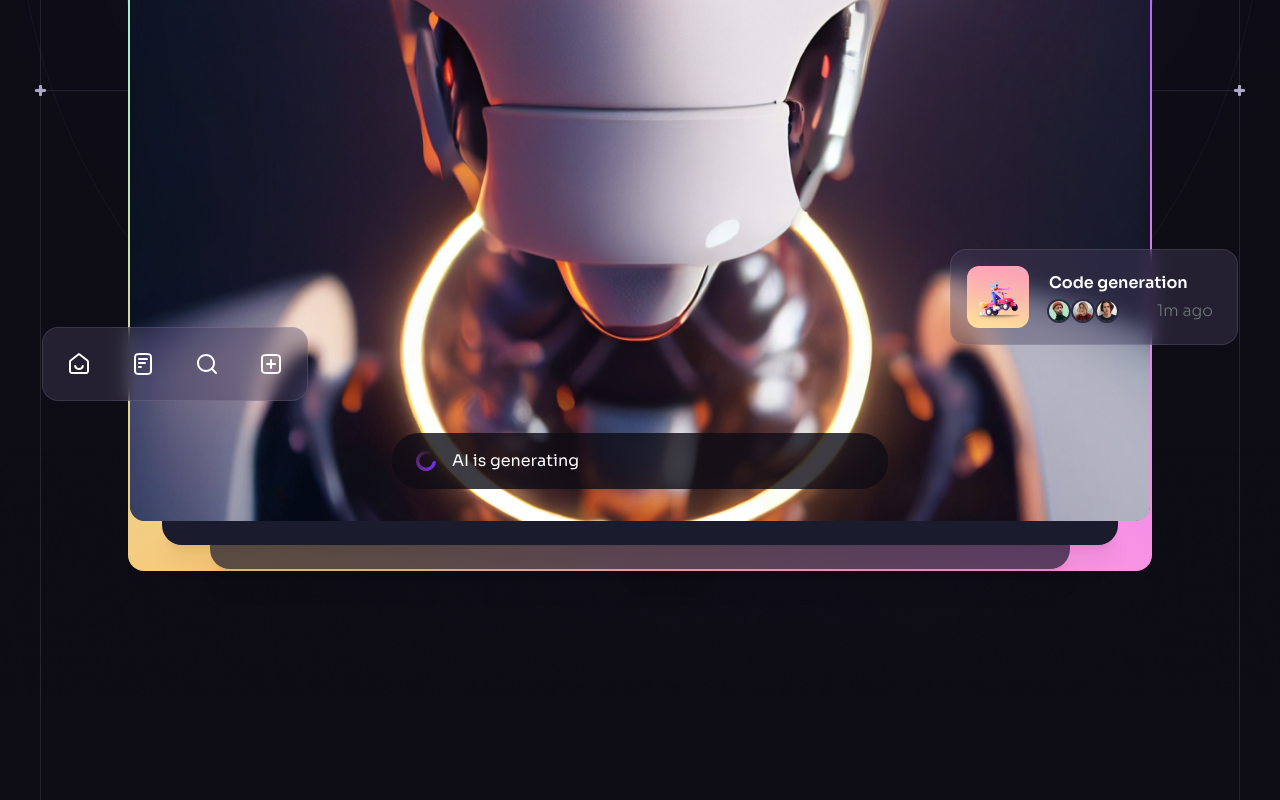
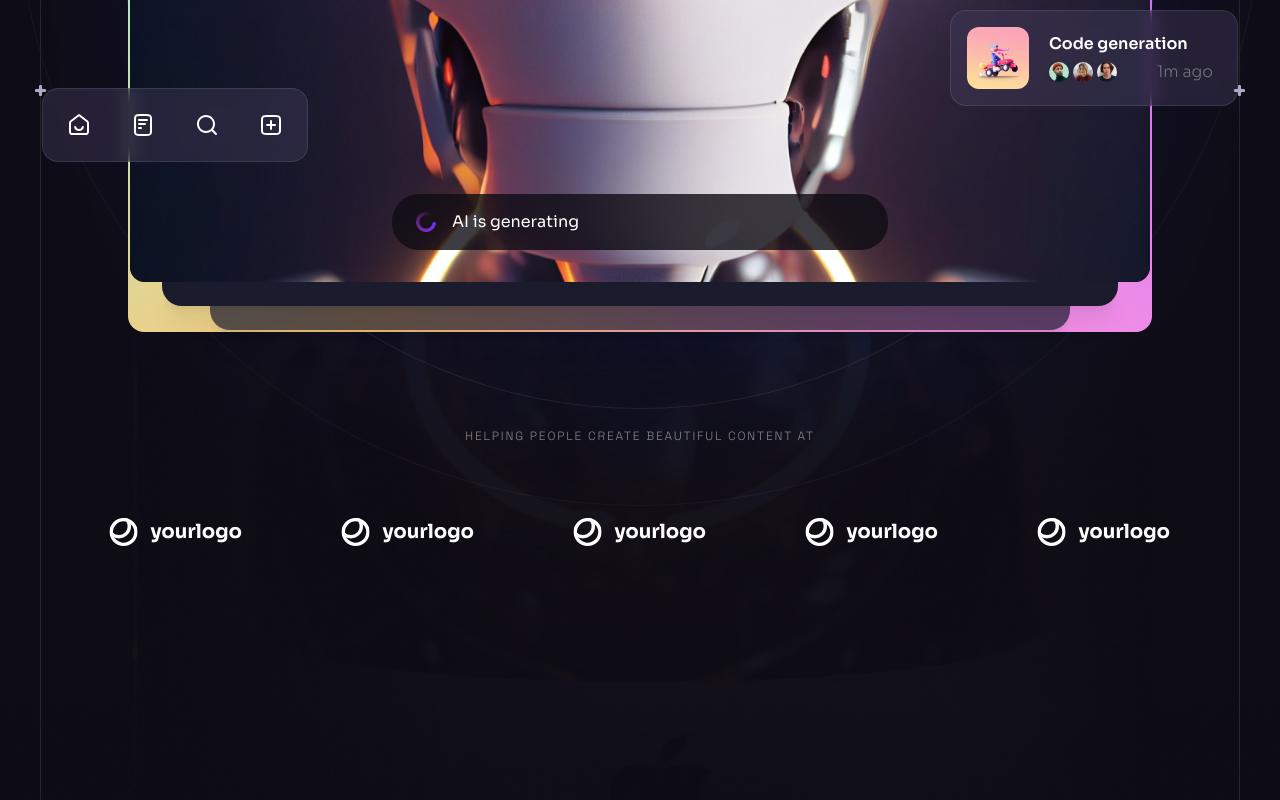
Before and after one commit to mehmeteminavcil/brainwave, a React (Vite) app: page / in a window 1280 px wide. Shown: the part 794-1594 px from the top of the page. Built offline with nearby package versions, Linux system fonts and the light colour scheme.

Commit message:
added componyLogos,Benefits Section and Heading

```diff
--- a/src/App.jsx
+++ b/src/App.jsx
@@ -1,4 +1,5 @@
 import ButtonGradient from "./assets/svg/ButtonGradient";
+import Benefits from "./components/Benefits";
 import Header from "./components/Header";
 import Hero from "./components/Hero";
 const App = () => {
@@ -7,6 +8,7 @@ const App = () => {
       <div className="pt-[4.75rem] lg:pt-[5.25rem]">
         <Header />
         <Hero />
+        <Benefits />
       </div>
       <ButtonGradient />
     </>
--- /dev/null
+++ b/src/components/Benefits.jsx
@@ -0,0 +1,68 @@
+import { benefits } from "../constants";
+import Heading from "./Heading";
+import Section from "./Section";
+import Arrow from "../assets/svg/Arrow";
+import { GradientLight } from "./design/Benefits";
+import ClipPath from "../assets/svg/ClipPath";
+
+const Benefits = () => {
+  return (
+    <Section id="features">
+      <div className="container relative z-2">
+        <Heading
+          className="md:max-w-md lg:max-w-2xl"
+          title="Chat Smarter, Not Harder with Brainwave"
+        />
+        <div className="flex flex-wrap gap-10 mb-10">
+          {benefits.map((item) => (
+            <div
+              key={item.id}
+              className="relative block p-0.5 bg-no-repeat bg-[length:100%_100%] md:max-w-[24rem]"
+              style={{
+                backgroundImage: `url(${item.backgroundUrl})`,
+              }}
+            >
+              <div className="relative z-2 flex flex-col min-h-[22rem] p-[2.4rem] pointer-events-none">
+                <h5 className="mb-5 h5">{item.title}</h5>
+                <p className="mb-6 body-2 text-n-3">{item.text}</p>
+                <div className="flex items-center mt-auto">
+                  <img
+                    src={item.iconUrl}
+                    alt={item.title}
+                    width={48}
+                    height={48}
+                  />
+                  <p className="ml-auto text-xs font-bold tracking-wider uppercase font-code text-n-1">
+                    Explore more
+                  </p>
+                  <Arrow />
+                </div>
+              </div>
+
+              {item.light && <GradientLight />}
+              <div
+                className="absolute inset-0.5 bg-n-8"
+                style={{ clipPath: "url(#benefits)" }}
+              >
+                <div className="absolute inset-0 transition-opacity opacity-0 hover:opacity-10">
+                  {item.imageUrl && (
+                    <img
+                      src={item.imageUrl}
+                      width={380}
+                      height={362}
+                      alt={item.title}
+                      className="object-cover w-full h-full"
+                    />
+                  )}
+                </div>
+              </div>
+              <ClipPath />
+            </div>
+          ))}
+        </div>
+      </div>
+    </Section>
+  );
+};
+
+export default Benefits;
--- /dev/null
+++ b/src/components/CompanyLogos.jsx
@@ -0,0 +1,23 @@
+import { companyLogos } from "../constants";
+
+const CompanyLogos = ({ className }) => {
+  return (
+    <div className={className}>
+      <h5 className="mb-6 text-center tagline text-n-1/50">
+        Helping people create beautiful content at
+      </h5>
+      <ul className="flex">
+        {companyLogos.map((logo, index) => (
+          <li
+            key={index}
+            className="flex items-center justify-center flex-1 h-[8rem]"
+          >
+            <img src={logo} alt={logo} width={134} height={28} />
+          </li>
+        ))}
+      </ul>
+    </div>
+  );
+};
+
+export default CompanyLogos;
--- /dev/null
+++ b/src/components/Heading.jsx
@@ -0,0 +1,9 @@
+const Heading = ({ className, title }) => {
+  return (
+    <div className={`${className || ""} max-w-[50rem] mx-auto mb-12 lg:mb-20`}>
+      {title && <h2 className="h2">{title}</h2>}
+    </div>
+  );
+};
+
+export default Heading;
--- a/src/components/Hero.jsx
+++ b/src/components/Hero.jsx
@@ -7,6 +7,7 @@ import { ScrollParallax } from "react-just-parallax";
 import { useRef } from "react";
 import Generating from "./Generating";
 import Notification from "./Notification";
+import CompanyLogos from "./CompanyLogos";
 const Hero = () => {
   const parallaxRef = useRef(null);
 
@@ -27,8 +28,6 @@ const Hero = () => {
                 src={curve}
                 className="absolute left-0 w-full top-full xl:-mt-2"
                 alt="Curve"
-                width={624}
-                height={28}
               />
             </span>
           </h1>
@@ -44,13 +43,11 @@ const Hero = () => {
           <div className="relative z-1 p-0.5 rounded-2xl bg-conic-gradient">
             <div className="relative bg-n-8 rounded-[1rem]">
               <div className="h-[1.4rem] bg-n-10 rounded-t-[0.9rem]" />
-              <div className="aspect-[33/40] rounded-b-[0.9rem] overflow-hidden md:aspect-[688/490] lg:[1024/490]">
+              <div className="aspect-[33/40] rounded-b-[0.9rem] overflow-hidden md:aspect-[688/490] lg:aspect-[1024/490]">
                 <img
                   src={robot}
                   className="w-full scale-[1.7] translate-y-[8%] md:scale-[1] md:-translate-y-[10%]
                   lg:-translate-y-[23%] "
-                  width={1024}
-                  height={490}
                   alt="AI"
                 />
                 <Generating className="absolute left-4 right-4 bottom-5 md:left-1/2 md:right-auto md:bottom-8 md:w-[31rem] md:-translate-x-1/2" />
@@ -74,16 +71,11 @@ const Hero = () => {
             <Gradient />
           </div>
           <div className="absolute -top-[54%] left-1/2 w-[234%] -translate-x-1/2 md:-top-[46%] md:w-[138%] lg:-top-[104%]">
-            <img
-              src={heroBackground}
-              className="w-full"
-              width={1440}
-              height={1800}
-              alt="hero"
-            />
+            <img src={heroBackground} className="w-full" alt="hero" />
           </div>
           <BackgroundCircles />
         </div>
+        <CompanyLogos className="relative z-10 hidden mt-20 lg:block" />
       </div>
       <BottomLine />
     </Section>
```
